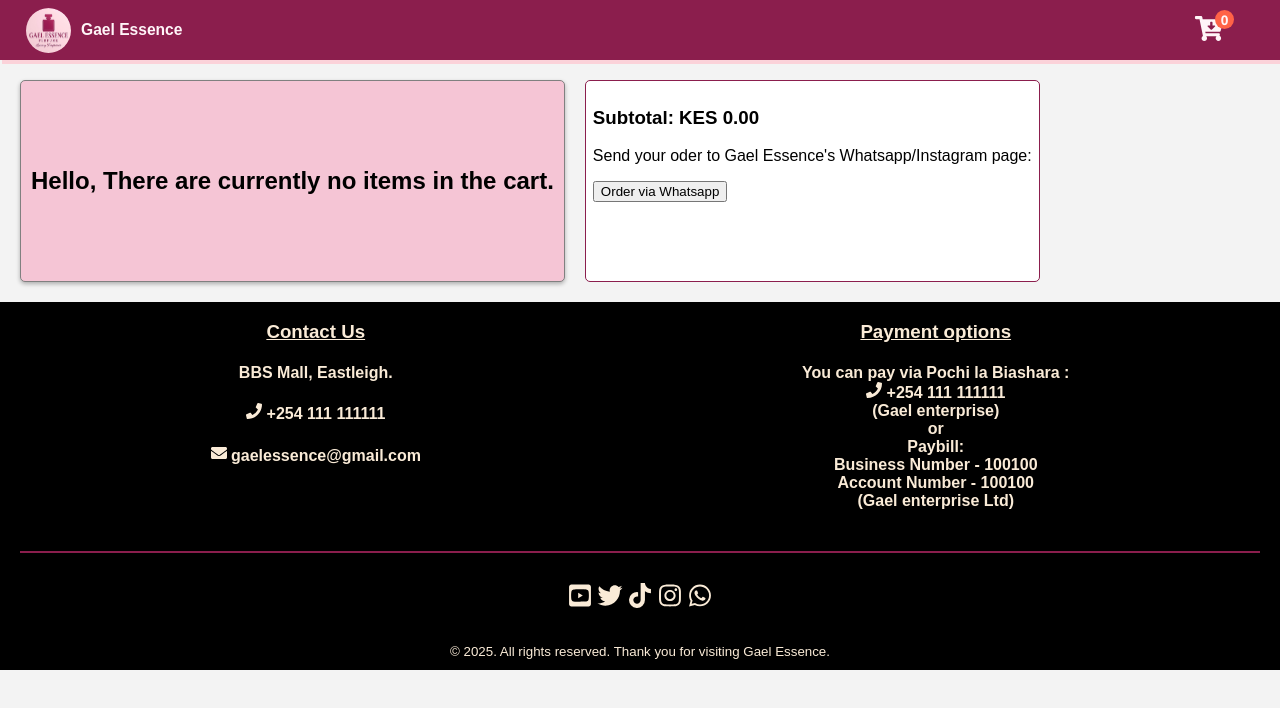
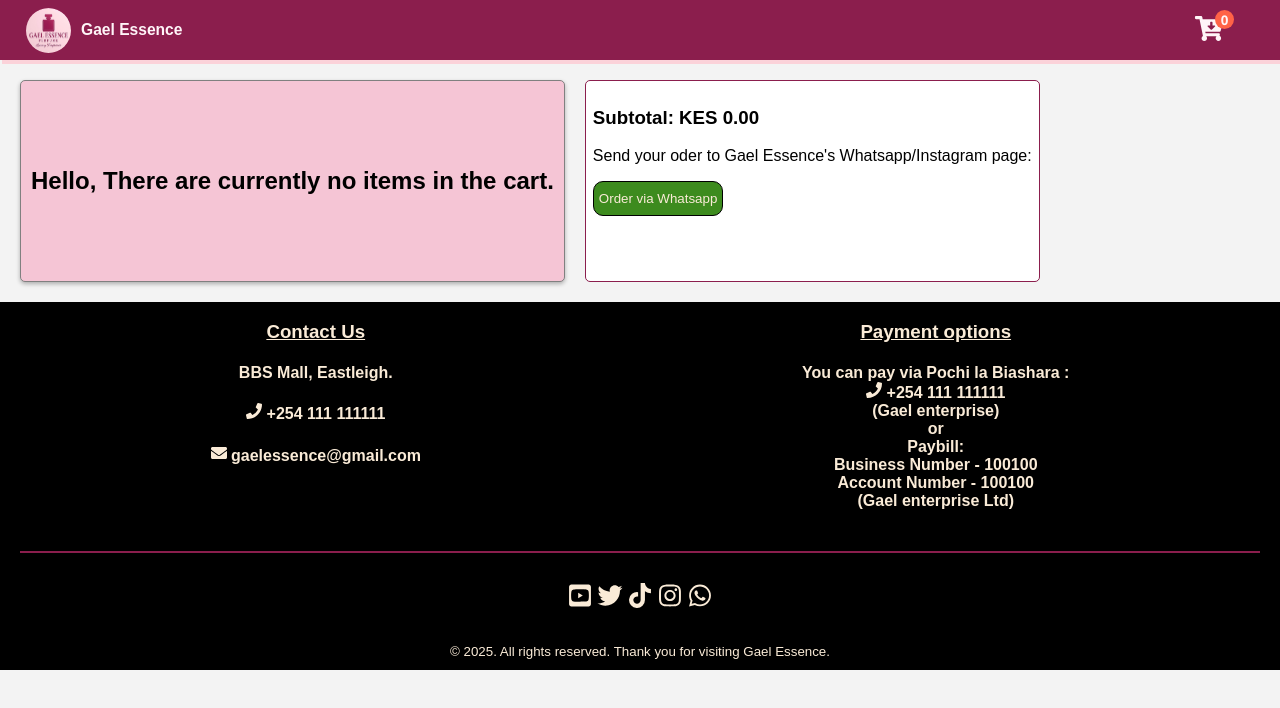
Before and after one commit to KenKambi/gael, a React (Vite) app: page /cart in a window 1280 px wide. Shown: the top 708 px of the page. Built offline with nearby package versions, Linux system fonts and the light colour scheme.

Commit message:
checkout style.css

```diff
--- a/components/cartpage/style.css
+++ b/components/cartpage/style.css
@@ -1,7 +1,6 @@
-.my-orders{
+.my-orders {
   display: flex;
 }
-
 
 .no-items {
   margin: 80px 20px 0 20px;
@@ -30,29 +29,25 @@
   padding: 10px;
 }
 
-
-.ordered-list{
+.ordered-list {
   margin-top: 80px;
   margin-left: 20px;
   margin-right: 20px;
   background-color: rgb(243, 243, 243);
-
 }
 
-.cart-display{
+.cart-display {
   background-color: white;
   color: #333333;
   padding: 7px;
   border-radius: 5px;
-
-
 }
 
-.cart-display-item{
+.cart-display-item {
   display: flex;
 }
 
-.cart-display-item-info{
+.cart-display-item-info {
   margin-left: 20px;
   margin-top: 20px;
 }
@@ -61,13 +56,25 @@
   width: 200px;
   height: 200px;
 }
-.checkout-section{
+.checkout-section {
   margin-top: 80px;
   margin-right: 20px;
-
   background-color: white;
   padding: 7px;
   border-radius: 5px;
-
   border: 1px solid #8b1e4d;
 }
+
+.checkout-section > a > button{
+  border-radius: 10px;
+  padding: 5px;
+  height: 35px ;
+  border: 1px solid black;
+  cursor: pointer;
+  background-color: #3d8b1e;
+  color: antiquewhite;
+}
+
+.checkout-section > a > button:hover{
+  border: 1px solid #8b1e4d;
+}
```
Lines whose indentation alone changed are shown as unchanged.
